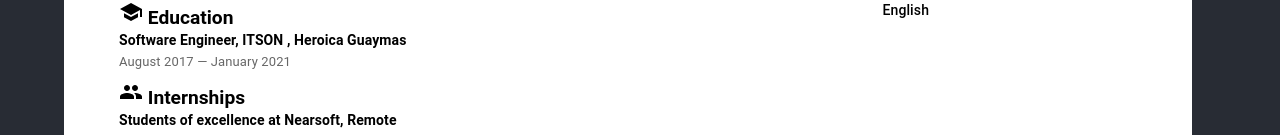
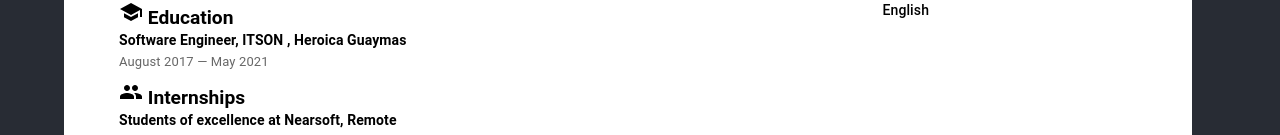
Before and after one commit to arcadioramos/curriculum-vitae, a React (Create React App) app: page / in a window 1280 px wide. Shown: the part 926-1061 px from the top of the page. Built offline with nearby package versions, Linux system fonts and the light colour scheme.

Commit message:
Update translation

```diff
--- a/src/i18n/en/translation.ts
+++ b/src/i18n/en/translation.ts
@@ -52,7 +52,7 @@ export const i18nEnglish = {
     dateOfWork: {
         encora: 'January 2022 — Present',
         apprentice: 'September 2021 — January 2022',
-        education: 'August 2017 — January 2021',
+        education: 'August 2017 — May 2021',
         sofe: 'January 2020 — June 2020'
     }
 }
--- a/src/i18n/es/translation.ts
+++ b/src/i18n/es/translation.ts
@@ -52,7 +52,7 @@ export const i18nEspanol = {
     dateOfWork: {
         encora: 'Enero 2022 — Actualidad',
         apprentice: 'Septiembre 2021 — Enero 2022',
-        education: 'Agosto 2017 — Enero 2021',
+        education: 'Agosto 2017 — Mayo 2021',
         sofe: 'Enero 2020 — Junio 2020'
     }
 }
```
